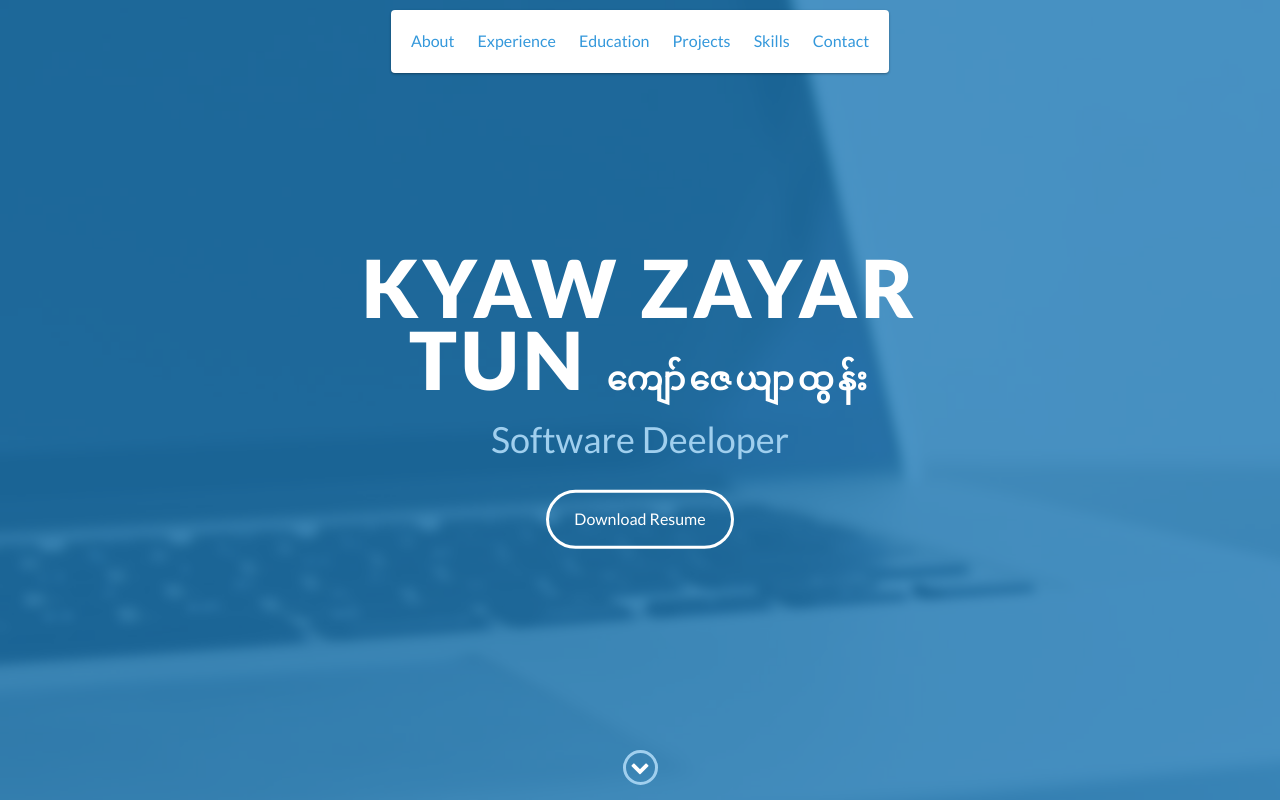
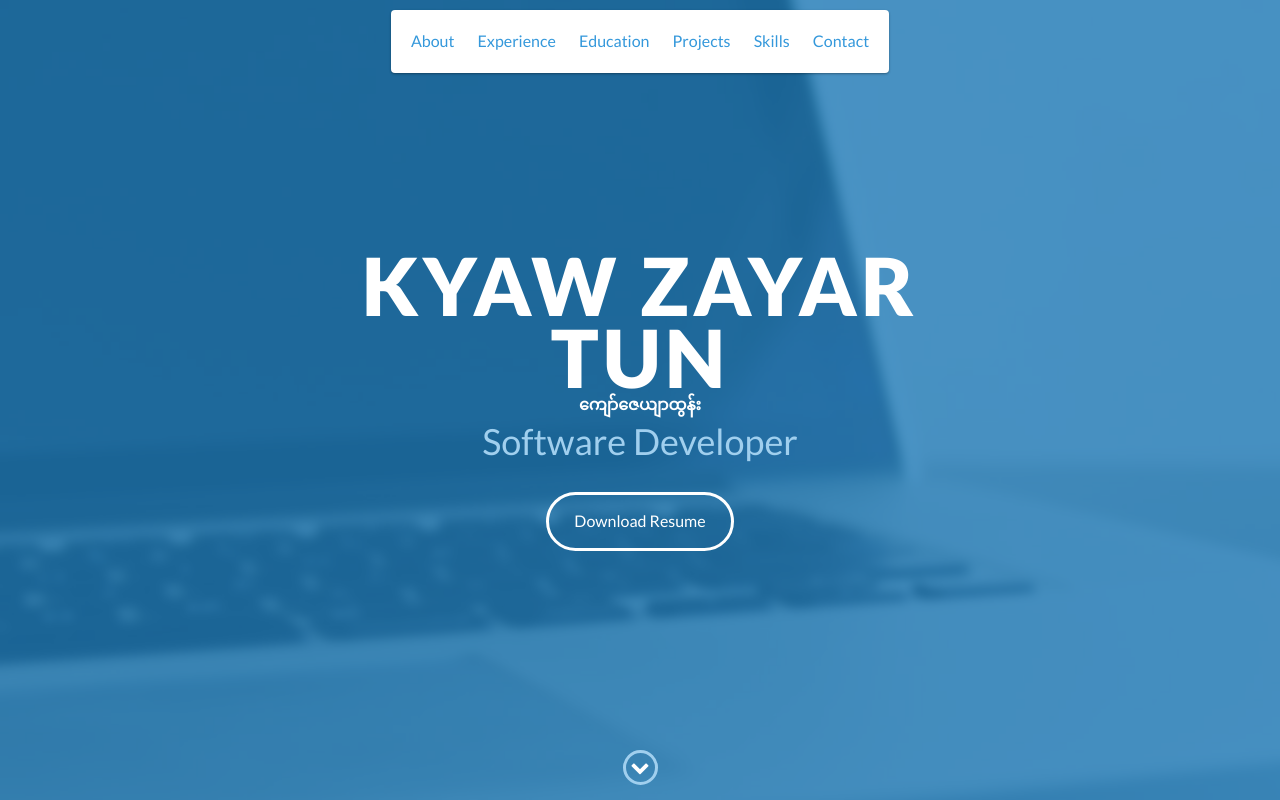
Before and after one commit to ZattWine/dev_site, a website: page index.html in a window 1280 px wide. Shown: the top 800 px of the page. Drawn offline with nearby package versions, Linux system fonts and the light colour scheme.

Commit message:
fixed text align and wrong text

```diff
--- a/index.html
+++ b/index.html
@@ -40,8 +40,9 @@
 
     <div id="lead">
       <div id="lead-content">
-        <h1>Kyaw Zayar Tun <span>ကျော်ဇေယျာထွန်း</span></h1>
-        <h2>Software Deeloper</h2>
+        <h1>Kyaw Zayar Tun</h1>
+        <h6>ကျော်ဇေယျာထွန်း</h6>
+        <h2>Software Developer</h2>
         <a
           href="https://drive.google.com/file/d/16i9NK0TOQasZd42dXsoPzo6QgBw7W4YY/view?usp=sharing"
           class="btn-rounded-white"
--- a/scss/styles.scss
+++ b/scss/styles.scss
@@ -340,7 +340,8 @@ footer {
   text-align: center;
 
   h1,
-  h2 {
+  h2,
+  h6 {
     margin: 0;
   }
 
@@ -360,8 +361,9 @@ footer {
     margin-bottom: 25px;
   }
 
-  span {
-    font-size: 0.4em;
+  h6 {
+    color: #fff;
+    font-size: 1em;
   }
 }
 
```
Also changed, not shown: css/styles.css.
